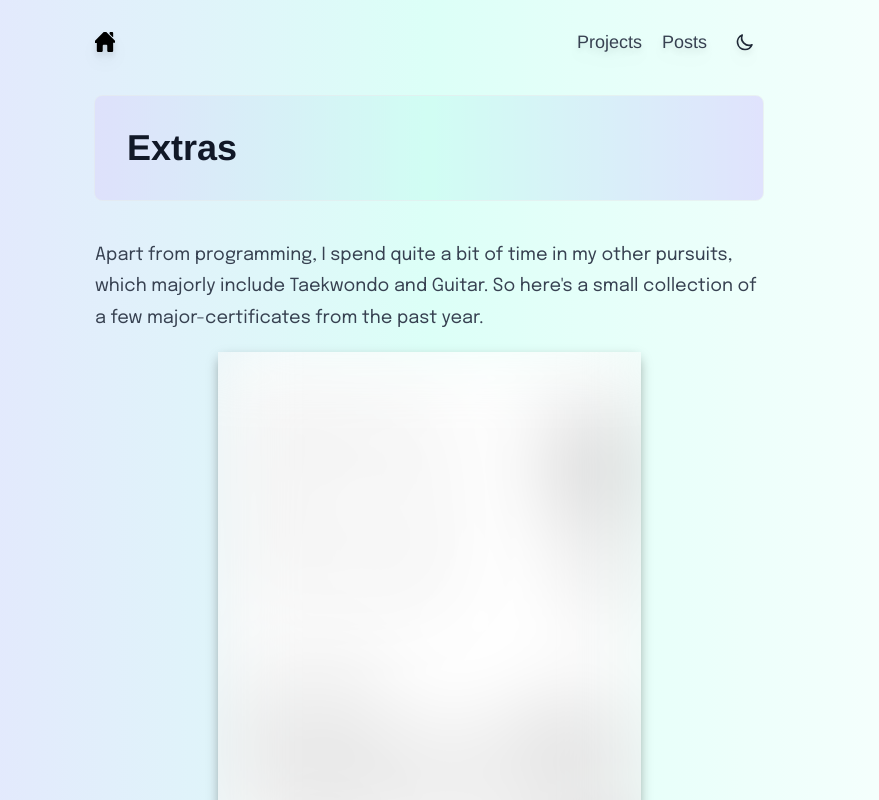
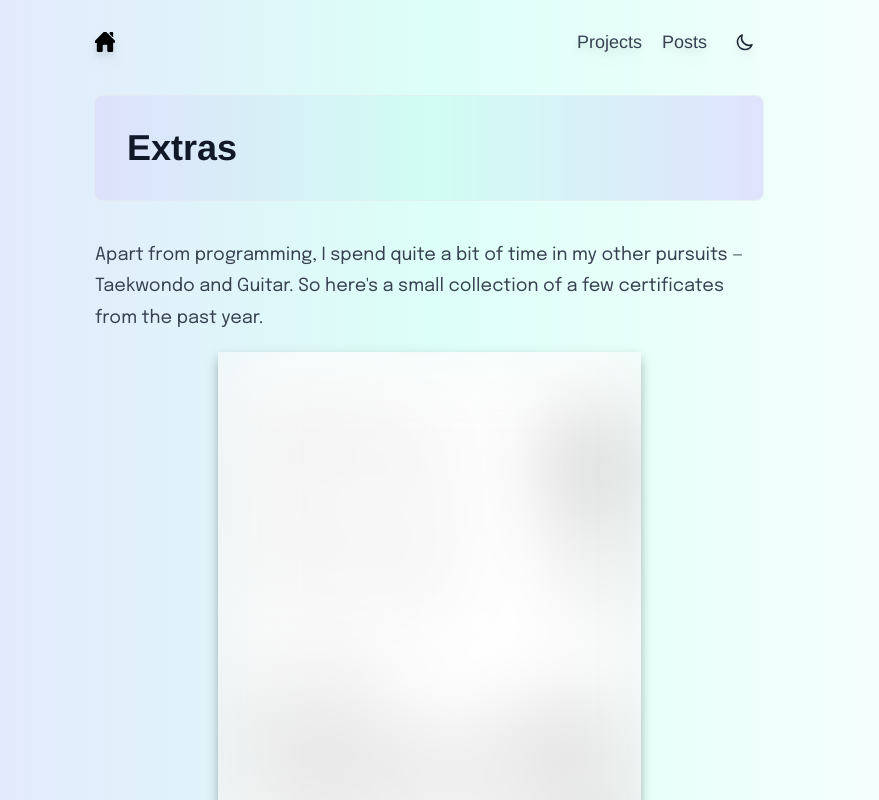
Before and after one commit to achntj/garden, a Next.js app: page /extras in a window 1280 px wide. Shown: the top 800 px of the page, without its empty margins (211-1090 px from the left). Built offline with nearby package versions, Linux system fonts and the light colour scheme; no server answers.

Commit message:
short page desc - /extras

```diff
--- a/pages/extras.tsx
+++ b/pages/extras.tsx
@@ -45,8 +45,8 @@ export default function Extras() {
         </PageIntro>
         <p>
           Apart from programming, I spend quite a bit of time in my other
-          pursuits, which majorly include Taekwondo and Guitar. So here{"'"}s a
-          small collection of a few major-certificates from the past year.
+          pursuits &mdash; Taekwondo and Guitar. So here{"'"}s a small
+          collection of a few certificates from the past year.
         </p>
         {extras.map((extra) => (
           <motion.div
```
